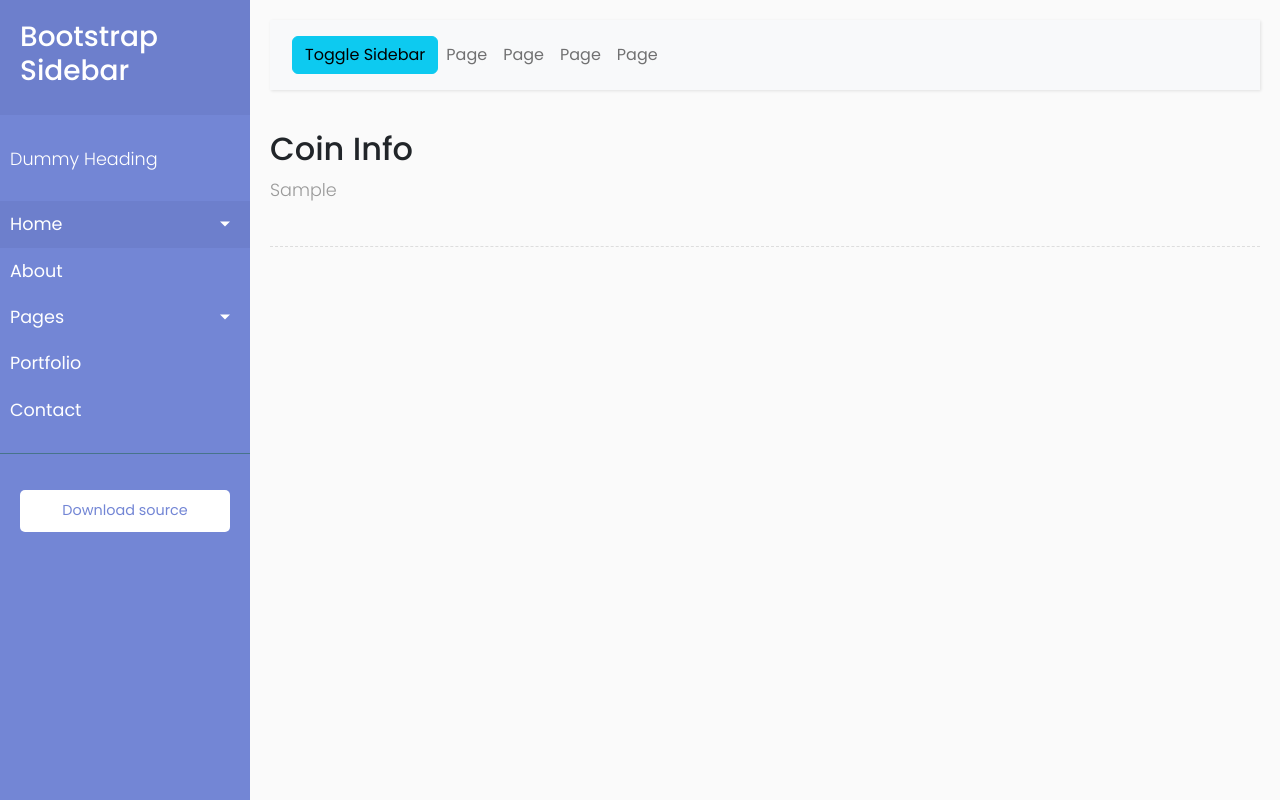
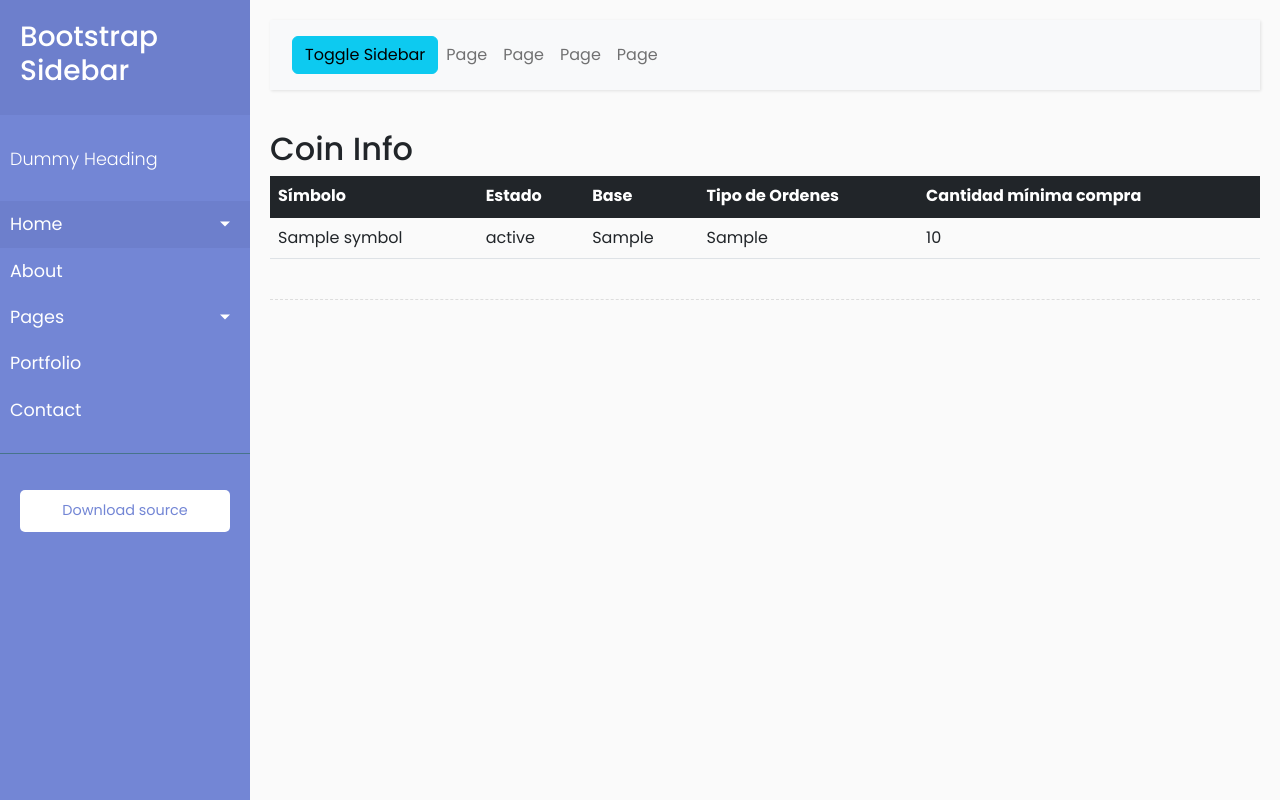
Before and after one commit to Manuela183/ProyectoBotCriptomonedas, a Flask app: template templates/report_coin_info.html in a window 1280 px wide. Run offline with Flask 2, Linux system fonts and the light colour scheme; the template is opened without the code that fills it: most values are stand-ins (such as "Sample title", 1, 10 or a date in 2020); some libraries are stand-ins or nearby versions.

Commit message:
Tabla para visualiación de información de diversas monedas

```diff
--- a/templates/report_coin_info.html
+++ b/templates/report_coin_info.html
@@ -4,7 +4,29 @@
 
 <div>
     <h2>Coin Info</h2>
-    <p>{{coin_info}}</p>
+    <table class="table">
+        <thead class="table-dark">
+            <tr>
+                <th scope="col">Símbolo</th>
+                <th scope="col">Estado</th>
+                <th scope="col">Base</th>
+                <th scope="col">Tipo de Ordenes</th>
+                <th scope="col">Cantidad mínima compra</th>
+            </tr>
+        </thead>
+        <tbody class="table-group-divider">
+
+            <tr>
+                <!-- <th scope="row" -->
+                <td>{{coin_info['symbol']}}</td>
+                <td>{{coin_info['status']}}</td>
+                <td>{{coin_info['baseAsset']}}</td>
+                <td>{{coin_info['orderTypes']}}</td>
+                <td>{{coin_info['filters'][2]['minQty']}}</td>
+            </tr>
+
+        </tbody>
+    </table>
 </div>
 
 {% endblock %}
```
